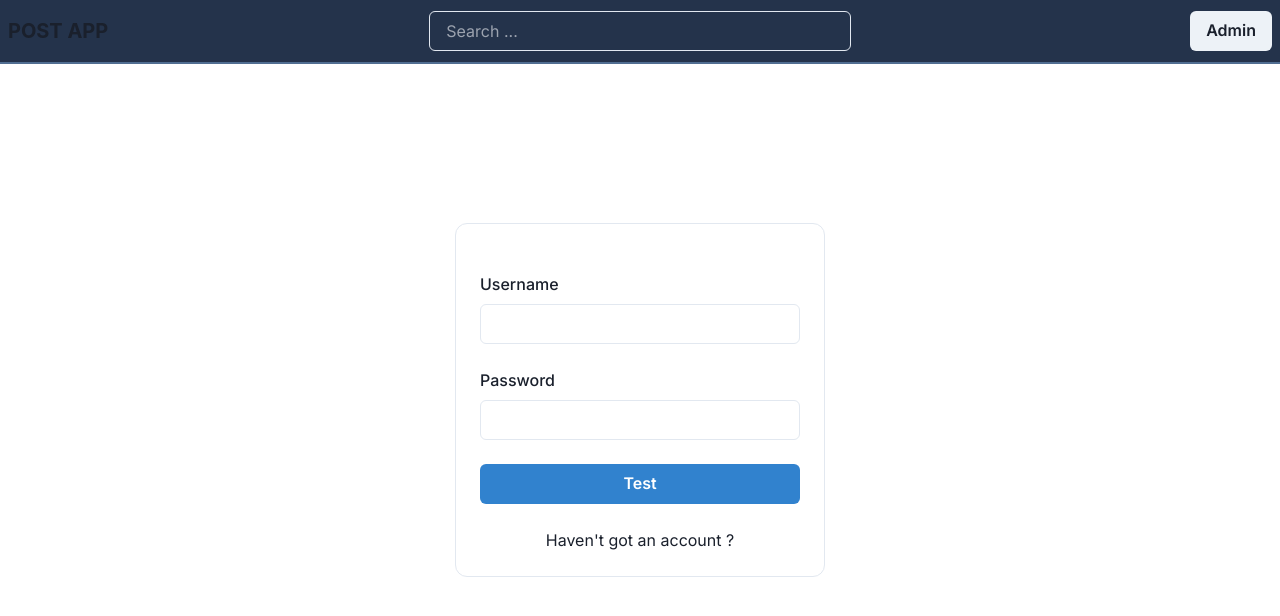
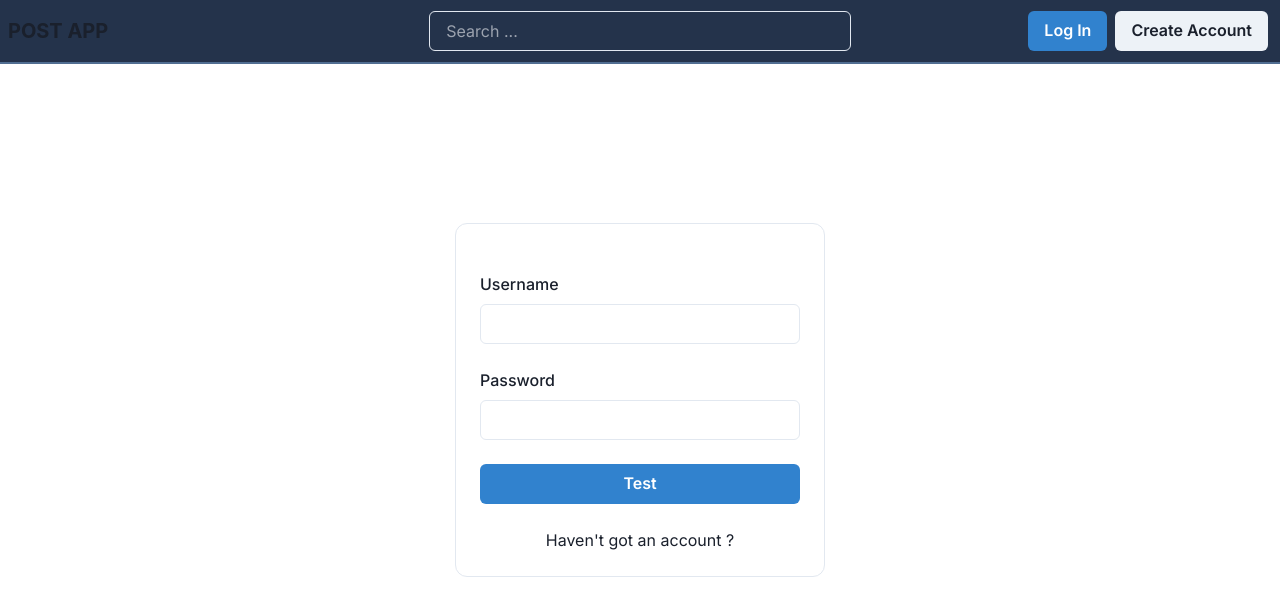
Before and after one commit to krystiano13/post-app, a Next.js app in the folder client/: page /login in a window 1280 px wide. Shown: the top 616 px of the page. Built offline with nearby package versions, Linux system fonts and the light colour scheme.

Commit message:
implement hiding create-post button when state 'logged' is equal to false

```diff
--- /dev/null
+++ b/client/app/components/Home/CreatePost.js
@@ -0,0 +1,19 @@
+'use client'
+
+import Link from "next/link";
+import { Button } from "@chakra-ui/react";
+import { useState } from 'react';
+
+export function CreatePost() {
+    const [logged,setLogged] = useState(true);
+    return (
+        <>
+            {
+                logged &&
+                <Link className="lg:w-1/2 md:w-3/4 w-[80%]" href="/posts/create">
+                    <Button className="w-full">Create Post +</Button>
+                </Link>
+            }
+        </>
+    )
+}
--- a/client/app/components/Navbar/NavbarAccount.js
+++ b/client/app/components/Navbar/NavbarAccount.js
@@ -5,7 +5,7 @@ import {Button, Menu, MenuButton, MenuItem, MenuList} from "@chakra-ui/react";
 import { useState } from 'react';
 
 export function NavbarAccount() {
-    const [logged, setLogged] = useState(true);
+    const [logged, setLogged] = useState(false);
     return (
         <>
             {
--- a/client/app/page.js
+++ b/client/app/page.js
@@ -1,13 +1,11 @@
-import { Button } from '@chakra-ui/react';
+//components
 import { PostList } from "@/app/components/PostPreview/PostList";
-import Link from 'next/link';
+import { CreatePost } from "@/app/components/Home/CreatePost";
 
 export default function Home() {
   return (
     <div className="w-100vw h-auto pt-[5rem] flex flex-col items-center">
-        <Link className="lg:w-1/2 md:w-3/4 w-[80%]" href="/posts/create">
-            <Button className="w-full">Create Post +</Button>
-        </Link>
+        <CreatePost />
         <PostList />
     </div>
   )
```
